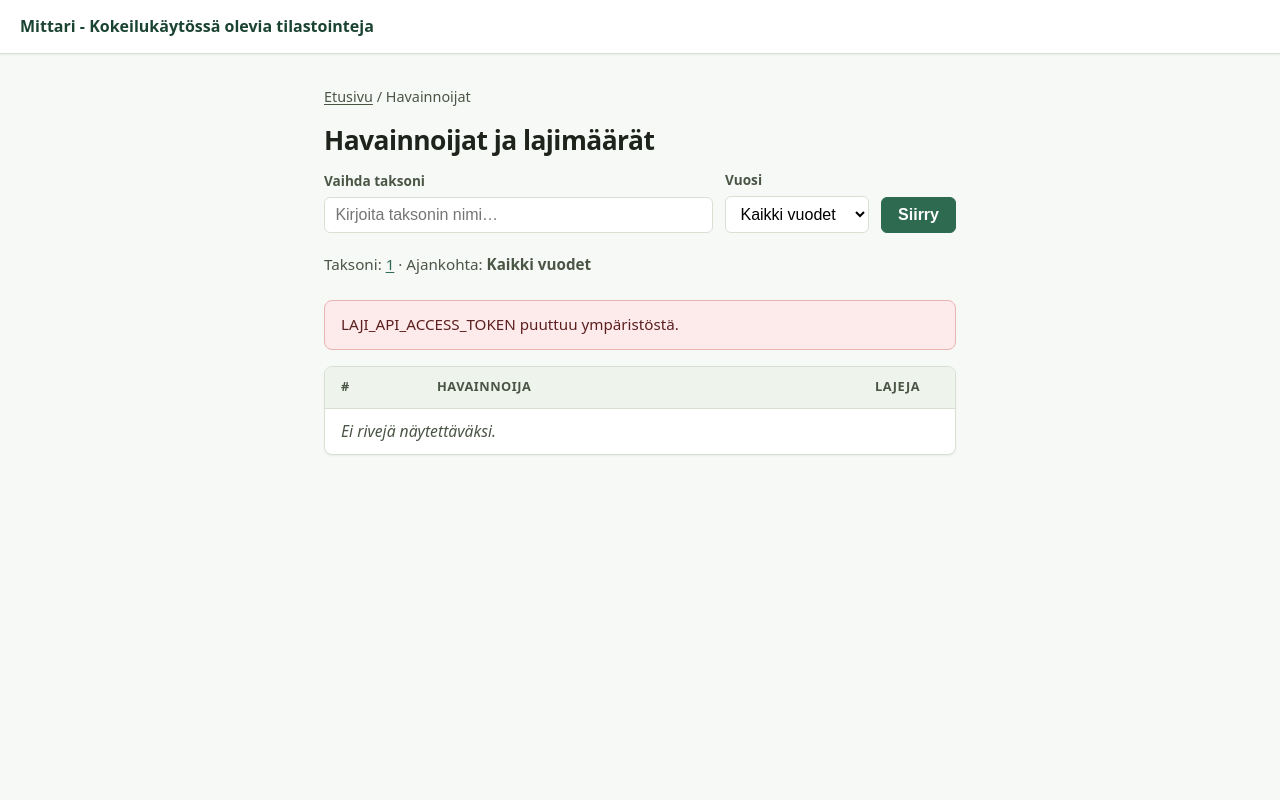
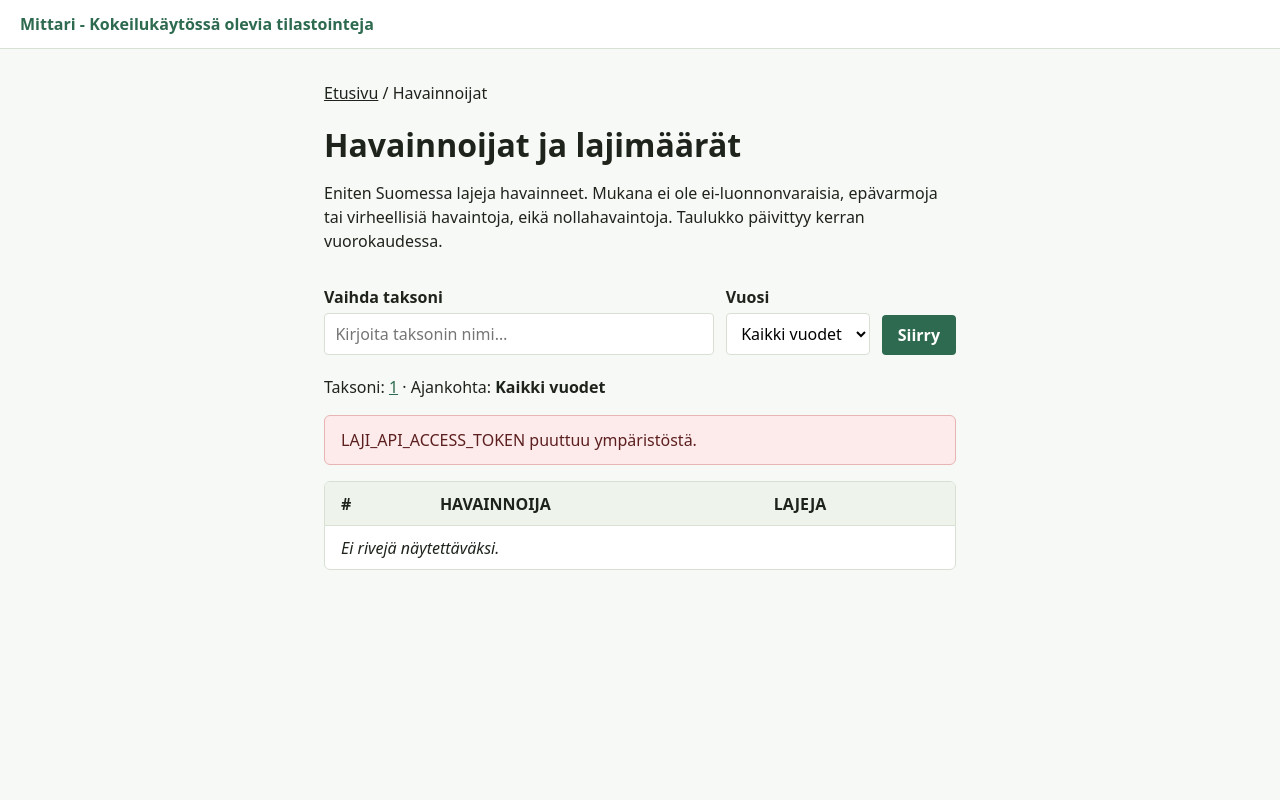
Before and after one commit to mikkohei13/mittari, a Flask app: page /stats/observers/taxa/1 in a window 1280 px wide. Run offline with Flask 3, Linux system fonts and the light colour scheme.

Commit message:
Simplify code and styles

```diff
--- a/app/routes/stats.py
+++ b/app/routes/stats.py
@@ -5,12 +5,12 @@
 
 bp = Blueprint("stats", __name__, url_prefix="/stats")
 
-OBSERVERS_TAXA_CACHE_SECONDS = 20 * 3600
+CACHE_20_HOURS = 20 * 3600
 
 
 @bp.route("/observers/taxa/<taxon_id>/<int:year>")
 @bp.route("/observers/taxa/<taxon_id>", defaults={"year": None})
-@cache.cached(timeout=OBSERVERS_TAXA_CACHE_SECONDS)
+@cache.cached(timeout=CACHE_20_HOURS)
 def observers_taxa_page(taxon_id: str, year: int | None):
     result = observers_taxa.get_observer_taxa_stats(taxon_id=taxon_id, year=year)
     taxon_label = observers_taxa.get_taxon_display_label(taxon_id)
--- a/app/services/observers_taxa.py
+++ b/app/services/observers_taxa.py
@@ -4,6 +4,8 @@
 FinBIF ``GET /autocomplete/taxa`` result objects' ``id`` field — not ``value`` or display
 strings alone.
 """
+
+
 
 from __future__ import annotations
 
@@ -23,7 +25,6 @@
     if tid.startswith("http://") or tid.startswith("https://"):
         return tid
     return tid
-
 
 def get_taxon_display_label(taxon_id: str) -> str | None:
     """Resolve taxon id to ``scientific name (Finnish vernacular)`` via ``GET /taxa/{id}``.
--- a/app/static/css/style.css
+++ b/app/static/css/style.css
@@ -1,12 +1,7 @@
 :root {
-  --bg: #f7f9f6;
-  --surface: #ffffff;
   --text: #1e241c;
-  --text-muted: #4a5545;
   --accent: #2d6a4f;
-  --accent-hover: #1b4332;
   --border: #d8e0d4;
-  --shadow: 0 1px 2px rgba(30, 36, 28, 0.06);
 }
 
 *,
@@ -15,45 +10,28 @@
   box-sizing: border-box;
 }
 
-html {
-  font-size: 100%;
-}
-
 body {
   margin: 0;
   min-height: 100vh;
-  font-family:
-    system-ui,
-    -apple-system,
-    "Segoe UI",
-    Roboto,
-    "Helvetica Neue",
-    Arial,
-    sans-serif;
-  line-height: 1.55;
+  font-family: system-ui, sans-serif;
+  line-height: 1.5;
   color: var(--text);
-  background: var(--bg);
+  background: #f7f9f6;
 }
 
-.site-header {
-  background: var(--surface);
+header {
+  padding: 0.75rem 1.25rem;
+  background: #fff;
   border-bottom: 1px solid var(--border);
-  box-shadow: var(--shadow);
 }
 
-.site-logo {
-  display: inline-block;
-  padding: 0.875rem 1.25rem;
+header a {
   font-weight: 600;
+  text-decoration: none;
   color: var(--accent);
-  text-decoration: none;
 }
 
-.site-logo:hover {
-  color: var(--accent-hover);
-}
-
-.site-main {
+main {
   max-width: 42rem;
   margin: 0 auto;
   padding: 2rem 1.25rem 3rem;
@@ -61,174 +39,123 @@
 
 h1 {
   margin: 0 0 0.75rem;
-  font-size: 1.65rem;
-  font-weight: 650;
-  letter-spacing: -0.02em;
-  line-height: 1.25;
 }
 
-.lead {
-  margin: 0 0 1.25rem;
-  color: var(--text-muted);
-  font-size: 1.05rem;
+h4 {
+  margin: 1rem 0 0 0;
+}
+
+a {
+  color: var(--accent);
+}
+
+nav {
+  margin: 0 0 1rem;
+}
+
+nav a {
+  color: inherit;
+}
+
+nav a:hover {
+  color: var(--accent);
 }
 
 p {
   margin: 0 0 1rem;
 }
 
-a {
-  color: var(--accent);
-  text-decoration-thickness: 1px;
-  text-underline-offset: 0.15em;
-}
-
-a:hover {
-  color: var(--accent-hover);
-}
-
-.breadcrumb {
-  margin: 0 0 1rem;
-  font-size: 0.9rem;
-  color: var(--text-muted);
-}
-
-.breadcrumb a {
-  color: var(--text-muted);
-}
-
-.breadcrumb a:hover {
-  color: var(--accent);
-}
-
-.meta {
-  margin: 0 0 1.5rem;
-  color: var(--text-muted);
-  font-size: 0.95rem;
-}
-
-.meta code {
-  font-size: 0.9em;
-  padding: 0.1em 0.35em;
-  background: var(--surface);
-  border: 1px solid var(--border);
-  border-radius: 4px;
-}
-
-.api-error {
-  margin: 0 0 1rem;
+p[role="alert"] {
   padding: 0.75rem 1rem;
   color: #5c1f1f;
   background: #fdeaea;
   border: 1px solid #e8b4b4;
-  border-radius: 8px;
-  font-size: 0.95rem;
+  border-radius: 6px;
 }
 
-.empty-cell {
-  color: var(--text-muted);
-  font-style: italic;
-}
-
-.table-wrap {
-  overflow-x: auto;
-  background: var(--surface);
-  border: 1px solid var(--border);
-  border-radius: 8px;
-  box-shadow: var(--shadow);
-}
-
-.data-table {
-  width: 100%;
-  border-collapse: collapse;
-  font-size: 0.98rem;
-}
-
-.data-table th,
-.data-table td {
-  padding: 0.65rem 1rem;
-  text-align: left;
-  border-bottom: 1px solid var(--border);
-}
-
-.data-table thead th {
-  font-weight: 600;
-  color: var(--text-muted);
-  font-size: 0.8rem;
-  text-transform: uppercase;
-  letter-spacing: 0.04em;
-  background: #eef3eb;
-}
-
-.data-table tbody tr:last-child td {
-  border-bottom: none;
-}
-
-.data-table tbody tr:hover td {
-  background: #f3f7f0;
-}
-
-.numeric {
-  text-align: right;
-  font-variant-numeric: tabular-nums;
-  width: 6rem;
-}
-
-.taxon-nav-form {
+form {
   display: flex;
   flex-wrap: wrap;
   align-items: flex-end;
   gap: 0.75rem;
-  margin: 0 0 1.25rem;
+  margin-bottom: 1.25rem;
 }
 
-.taxon-nav-form__submit {
+label {
+  font-weight: 600;
+}
+
+input,
+select,
+button {
+  font: inherit;
+}
+
+input[type="text"],
+select {
+  display: block;
+  width: 100%;
+  margin-top: 0.25rem;
+  padding: 0.5rem 0.65rem;
+  border: 1px solid var(--border);
+  border-radius: 4px;
+  background: #fff;
+}
+
+input:focus,
+select:focus {
+  outline: 2px solid var(--accent);
+  outline-offset: 1px;
+}
+
+button[type="submit"] {
   padding: 0.5rem 1rem;
-  font-size: 1rem;
   font-weight: 600;
   color: #fff;
   background: var(--accent);
-  border: 1px solid var(--accent);
-  border-radius: 6px;
+  border: none;
+  border-radius: 4px;
   cursor: pointer;
 }
 
-.taxon-nav-form__submit:hover {
-  background: var(--accent-hover);
-  border-color: var(--accent-hover);
+button[type="submit"]:hover {
+  background: #1b4332;
 }
 
-.taxon-select {
+/* Taxon autocomplete (classes/ids used by taxon_select.js) */
+[data-taxon-select] {
   position: relative;
   flex: 1 1 12rem;
   min-width: 0;
 }
 
-.taxon-select__label {
-  display: block;
-  margin: 0 0 0.35rem;
-  font-size: 0.85rem;
-  font-weight: 600;
-  color: var(--text-muted);
+.taxon-select__query-wrap {
+  position: relative;
 }
 
-.taxon-select__query {
-  width: 100%;
-  padding: 0.5rem 0.65rem;
-  font-size: 1rem;
-  border: 1px solid var(--border);
-  border-radius: 6px;
-  background: var(--surface);
+.taxon-select--loading .taxon-select__query-wrap::after {
+  content: "";
+  position: absolute;
+  right: 0.5rem;
+  top: calc(50% - 0.45rem);
+  width: 0.9rem;
+  height: 0.9rem;
+  border: 2px solid var(--border);
+  border-top-color: var(--accent);
+  border-radius: 50%;
+  animation: taxon-select-spin 0.7s linear infinite;
+  pointer-events: none;
 }
 
-.taxon-select__query:focus {
-  outline: 2px solid var(--accent);
-  outline-offset: 1px;
+@keyframes taxon-select-spin {
+  to {
+    transform: rotate(360deg);
+  }
 }
 
 .taxon-select__suggestions {
   position: absolute;
-  z-index: 20;
+  z-index: 1;
   left: 0;
   right: 0;
   top: 100%;
@@ -237,14 +164,12 @@
   list-style: none;
   max-height: 14rem;
   overflow-y: auto;
-  background: var(--surface);
+  background: #fff;
   border: 1px solid var(--border);
-  border-radius: 6px;
-  box-shadow: var(--shadow);
+  border-radius: 4px;
 }
 
 .taxon-select__suggestion {
-  margin: 0;
   border-bottom: 1px solid var(--border);
 }
 
@@ -257,9 +182,7 @@
   width: 100%;
   padding: 0.45rem 0.65rem;
   text-align: left;
-  font: inherit;
-  font-size: 0.95rem;
-  color: var(--text);
+  color: inherit;
   background: transparent;
   border: none;
   cursor: pointer;
@@ -269,28 +192,45 @@
   background: #eef3eb;
 }
 
-.year-select {
+[data-year-select] {
   flex: 0 0 auto;
 }
 
-.year-select__label {
-  display: block;
-  margin: 0 0 0.35rem;
-  font-size: 0.85rem;
-  font-weight: 600;
-  color: var(--text-muted);
+[data-year-select] select {
+  width: auto;
+  min-width: 9rem;
 }
 
-.year-select__control {
-  min-width: 9rem;
-  padding: 0.5rem 0.65rem;
-  font-size: 1rem;
+main > div:has(table) {
+  overflow-x: auto;
+  background: #fff;
   border: 1px solid var(--border);
   border-radius: 6px;
-  background: var(--surface);
 }
 
-.year-select__control:focus {
-  outline: 2px solid var(--accent);
-  outline-offset: 1px;
+table {
+  width: 100%;
+  border-collapse: collapse;
 }
+
+th,
+td {
+  padding: 0.6rem 1rem;
+  text-align: left;
+  border-bottom: 1px solid var(--border);
+}
+
+thead th {
+  font-weight: 600;
+  text-transform: uppercase;
+  background: #eef3eb;
+}
+
+tbody tr:last-child td {
+  border-bottom: none;
+}
+
+td[colspan] {
+  color: var(--muted);
+  font-style: italic;
+}
--- a/app/static/js/year_select.js
+++ b/app/static/js/year_select.js
@@ -2,8 +2,8 @@
  * Year dropdown: 1970 … current year, plus "Kaikki vuodet" (empty value).
  *
  *   <div data-year-select data-selected-year="2020" data-min-year="1970">
- *     <label class="year-select__label" for="y">Vuosi</label>
- *     <select id="y" class="year-select__control" name="year"></select>
+ *     <label for="y">Vuosi</label>
+ *     <select id="y" name="year"></select>
  *   </div>
  *
  * Optional: data-max-year (defaults to calendar year in the browser).
@@ -12,7 +12,7 @@
   var DEFAULT_MIN = 1970;
 
   function init(root) {
-    var sel = root.querySelector("select.year-select__control");
+    var sel = root.querySelector("select[name='year']");
     if (!sel) return;
 
     var maxY = parseInt(root.getAttribute("data-max-year"), 10);
--- a/app/templates/base.html
+++ b/app/templates/base.html
@@ -7,10 +7,10 @@
     <link rel="stylesheet" href="{{ url_for('static', filename='css/style.css') }}" />
   </head>
   <body>
-    <header class="site-header">
-      <a class="site-logo" href="{{ url_for('main.index') }}">Mittari - Kokeilukäytössä olevia tilastointeja</a>
+    <header>
+      <a href="{{ url_for('main.index') }}">Mittari - Kokeilukäytössä olevia tilastointeja</a>
     </header>
-    <main class="site-main">{% block content %}{% endblock %}</main>
+    <main>{% block content %}{% endblock %}</main>
     <script defer src="{{ url_for('static', filename='js/taxon_select.js') }}"></script>
     <script defer src="{{ url_for('static', filename='js/year_select.js') }}"></script>
     {% block scripts %}{% endblock %}
--- a/app/templates/index.html
+++ b/app/templates/index.html
@@ -2,7 +2,7 @@
 {% block title %}Tilastoja havainnoista — Mittari{% endblock %}
 {% block content %}
   <h1>Tilastoja havainnoista</h1>
-  <p class="lead">
+  <p>
     Tilastoja Suomen luontohavainnoista. Tällä sivustolla kokeillaan uusia tilastoja ja visualisointeja. Näytettävät tiedot ovat aitoa julkista <a href="https://laji.fi/">Lajitietokeskuksen havaintotietoa</a>, mutta sivuston kokeiluluonteesta johtuen ne voivat sisältää virheitä.
   </p>
   <p>
--- a/app/templates/stats/observers_taxa.html
+++ b/app/templates/stats/observers_taxa.html
@@ -1,19 +1,20 @@
 {% extends "base.html" %}
 {% block title %}Havainnoijat — {{ taxon_label or taxon_id }}{% if year is not none %}, {{ year }}{% endif %}{% endblock %}
 {% block content %}
-  <nav class="breadcrumb">
+  <nav aria-label="Sivupolku">
     <a href="{{ url_for('main.index') }}">Etusivu</a>
     <span aria-hidden="true"> / </span>
     <span>Havainnoijat</span>
   </nav>
   <h1>Havainnoijat ja lajimäärät</h1>
-  <form class="taxon-nav-form" id="observers-taxa-nav" method="get" action="#">
+  <p>Eniten Suomessa lajeja havainneet. Mukana ei ole ei-luonnonvaraisia, epävarmoja tai virheellisiä havaintoja, eikä nollahavaintoja. Taulukko päivittyy kerran vuorokaudessa.</p>
+  <form id="observers-taxa-nav" method="get" action="#">
     <div
-      class="taxon-select"
       data-taxon-select
       data-autocomplete-url="{{ url_for('api.autocomplete_taxa') }}"
     >
-      <label class="taxon-select__label" for="taxon-query">Vaihda taksoni</label>
+      <h4><label for="taxon-query">Vaihda taksoni</label></h4>
+      <div class="taxon-select__query-wrap">
         <input
           id="taxon-query"
           class="taxon-select__query"
@@ -23,19 +24,19 @@
           placeholder="Kirjoita taksonin nimi…"
           value=""
         />
+      </div>
       <input type="hidden" name="taxon_id" value="{{ taxon_id }}" />
       <ul class="taxon-select__suggestions" hidden></ul>
     </div>
     <div
-      class="year-select"
       data-year-select
       data-min-year="1970"
       data-selected-year="{% if year is not none %}{{ year }}{% endif %}"
     >
-      <label class="year-select__label" for="observers-year">Vuosi</label>
-      <select id="observers-year" class="year-select__control" name="year"></select>
+      <h4><label for="observers-year">Vuosi</label></h4>
+      <select id="observers-year" name="year"></select>
     </div>
-    <button type="submit" class="taxon-nav-form__submit">Siirry</button>
+    <button type="submit">Siirry</button>
   </form>
   <script>
     (function () {
@@ -61,32 +62,32 @@
       });
     })();
   </script>
-  <p class="meta">
+  <p>
     Taksoni: <a href="https://tun.fi/{{ taxon_id }}">{{ taxon_label or taxon_id }}</a> · Ajankohta:
     <strong>{% if year is not none %}{{ year }}{% else %}Kaikki vuodet{% endif %}</strong>
   </p>
   {% if error %}
-    <p class="api-error" role="alert">{{ error }}</p>
+    <p role="alert">{{ error }}</p>
   {% endif %}
-  <div class="table-wrap">
-    <table class="data-table">
+  <div>
+    <table>
       <thead>
         <tr>
-          <th scope="col" class="numeric">#</th>
+          <th scope="col">#</th>
           <th scope="col">Havainnoija</th>
-          <th scope="col" class="numeric">Lajeja</th>
+          <th scope="col">Lajeja</th>
         </tr>
       </thead>
       <tbody>
         {% for row in rows %}
           <tr>
-            <td class="numeric">{{ loop.index }}</td>
+            <td>{{ loop.index }}</td>
             <td>{{ row.name }}</td>
-            <td class="numeric">{{ row.species_count }}</td>
+            <td >{{ row.species_count }}</td>
           </tr>
         {% else %}
           <tr>
-            <td colspan="3" class="empty-cell">Ei rivejä näytettäväksi.</td>
+            <td colspan="3">Ei rivejä näytettäväksi.</td>
           </tr>
         {% endfor %}
       </tbody>
```
Also changed, not shown: AGENTS.md (+2 -2 lines), app/static/js/taxon_select.js (+24 -14 lines). Lines whose indentation alone changed are shown as unchanged.
